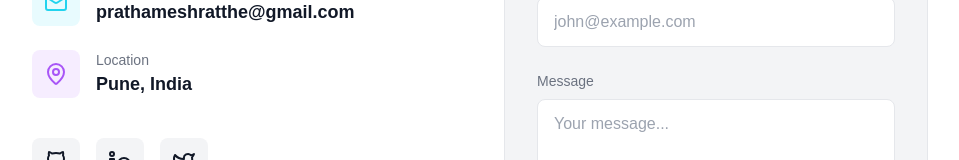
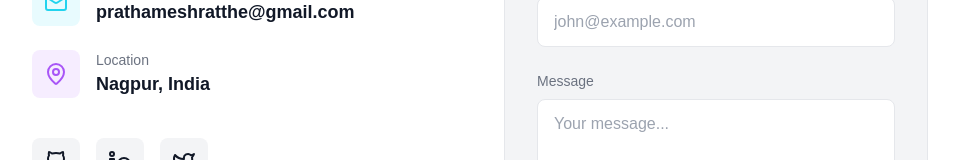
Before and after one commit to prathameshratthe/prathameshratthe.github.io, a Svelte app: page / in a window 1280 px wide. Shown: the part 5725-5885 px from the top of the page, without its empty margins (160-1119 px from the left). Built offline with nearby package versions, Linux system fonts and the light colour scheme; a web font is replaced by a local one.

Commit message:
chore: update location to Nagpur, India

```diff
--- a/src/components/Contact.svelte
+++ b/src/components/Contact.svelte
@@ -198,7 +198,7 @@
                             <p class="text-sm text-gray-500 dark:text-gray-400">
                                 Location
                             </p>
-                            <p class="text-lg font-semibold">Pune, India</p>
+                            <p class="text-lg font-semibold">Nagpur, India</p>
                         </div>
                     </div>
 
```
